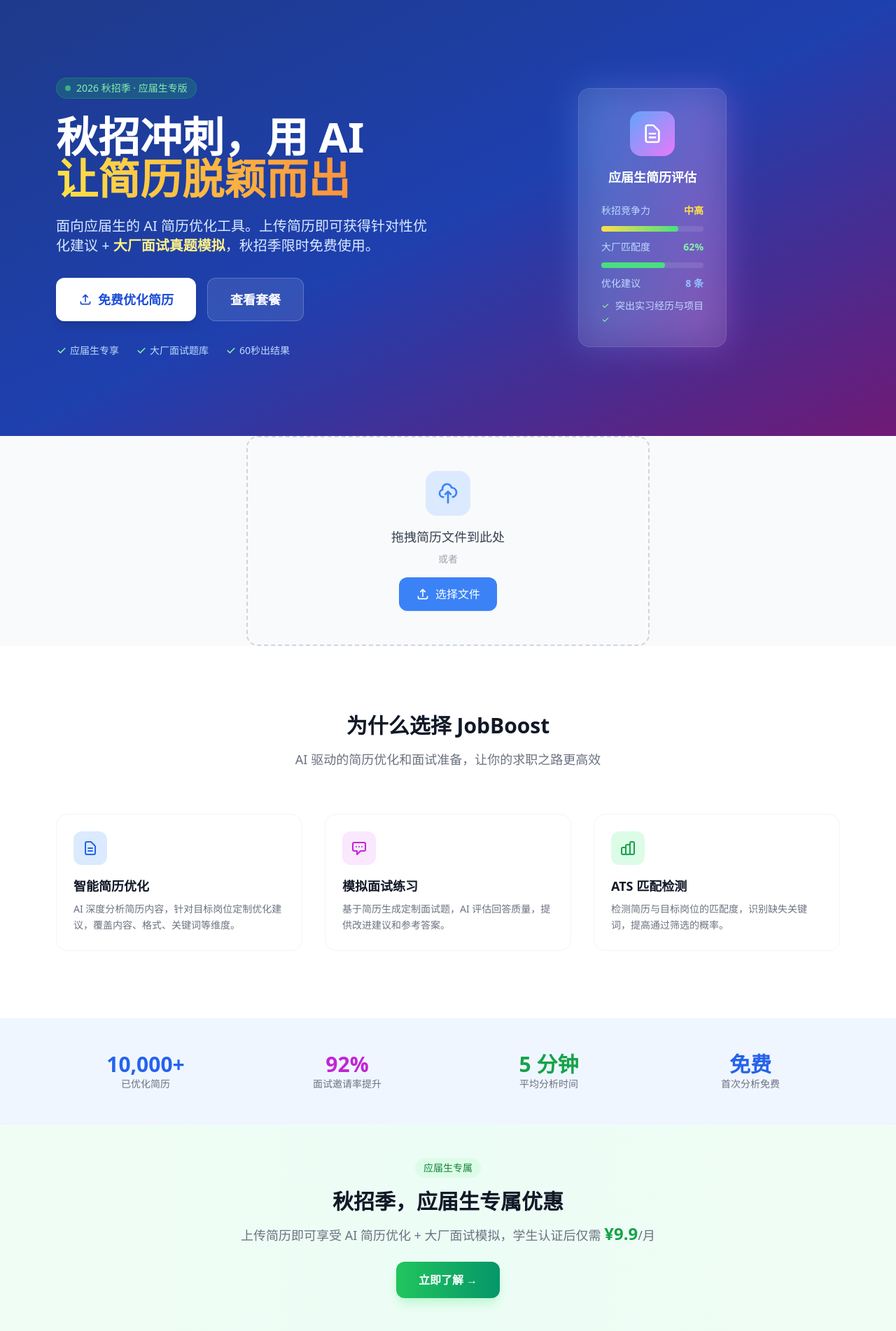
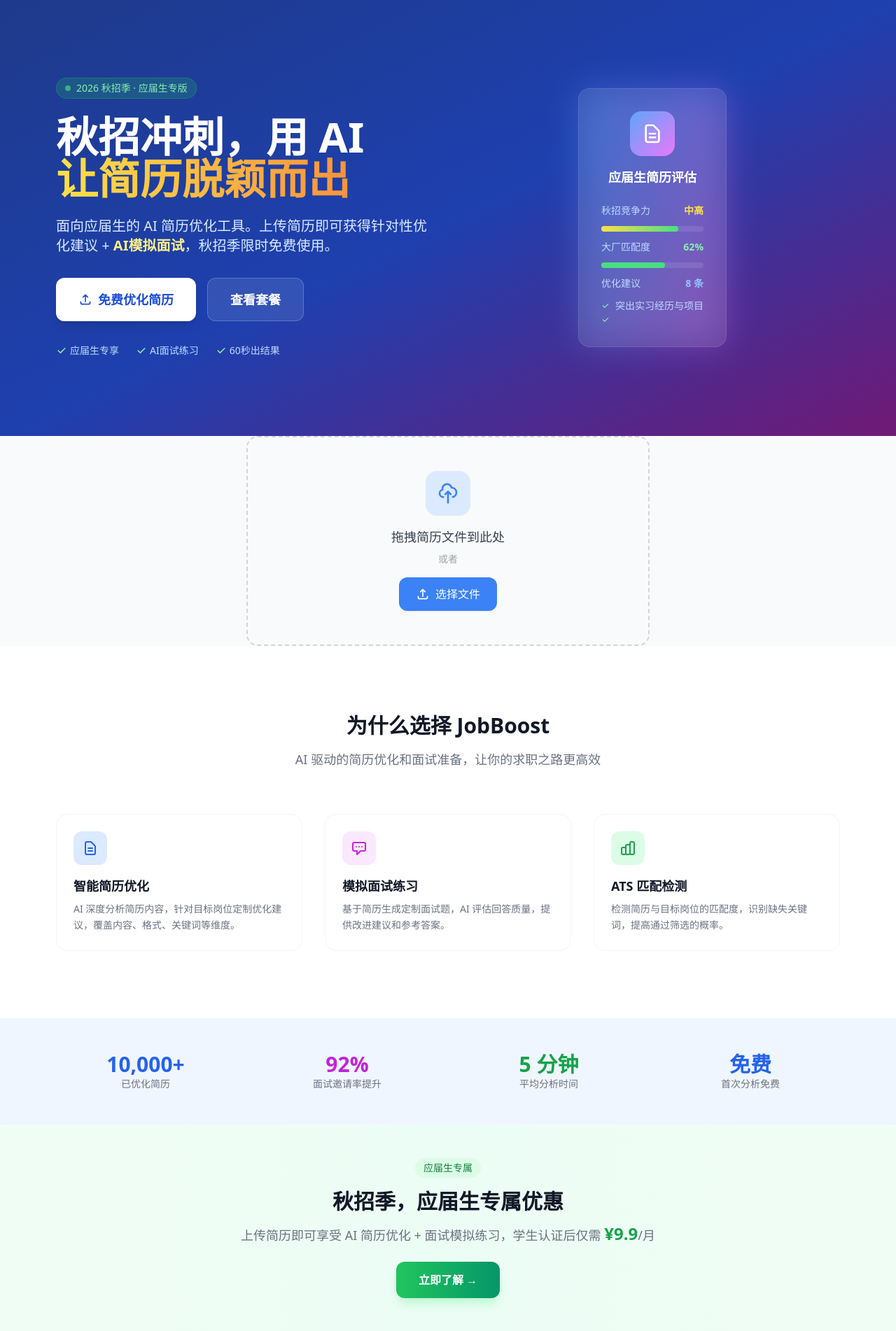
Before and after one commit to hjjdsgcym1001/jobboost, a FastAPI app: page / in a window 1280 px wide. Shown: the part 118-2020 px from the top of the page at 70% size. Run offline with FastAPI, Linux system fonts and the light colour scheme; some libraries are stand-ins or nearby versions.

Commit message:
fix: remove misleading 大厂真题 text, use accurate descriptions

```diff
--- a/frontend/templates/index.html
+++ b/frontend/templates/index.html
@@ -15,7 +15,7 @@
                     <span class="bg-gradient-to-r from-yellow-300 to-orange-400 bg-clip-text text-transparent">让简历脱颖而出</span>
                 </h1>
                 <p class="text-lg md:text-xl text-primary-100 mb-8 leading-relaxed">
-                    面向应届生的 AI 简历优化工具。上传简历即可获得针对性优化建议 + <strong class="text-yellow-200">大厂面试真题模拟</strong>，秋招季限时免费使用。
+                    面向应届生的 AI 简历优化工具。上传简历即可获得针对性优化建议 + <strong class="text-yellow-200">AI模拟面试</strong>，秋招季限时免费使用。
                 </p>
                 <div class="flex flex-col sm:flex-row gap-4">
                     <a href="#upload" class="inline-flex items-center justify-center px-8 py-4 bg-white text-primary-700 font-semibold rounded-xl hover:bg-primary-50 transition shadow-lg text-lg">
@@ -28,7 +28,7 @@
                 </div>
                 <div class="flex items-center space-x-6 mt-8 text-primary-200 text-sm">
                     <span class="flex items-center"><svg class="w-4 h-4 mr-1 text-green-300" fill="currentColor" viewBox="0 0 20 20"><path fill-rule="evenodd" d="M16.707 5.293a1 1 0 010 1.414l-8 8a1 1 0 01-1.414 0l-4-4a1 1 0 011.414-1.414L8 12.586l7.293-7.293a1 1 0 011.414 0z" clip-rule="evenodd"/></svg> 应届生专享</span>
-                    <span class="flex items-center"><svg class="w-4 h-4 mr-1 text-green-300" fill="currentColor" viewBox="0 0 20 20"><path fill-rule="evenodd" d="M16.707 5.293a1 1 0 010 1.414l-8 8a1 1 0 01-1.414 0l-4-4a1 1 0 011.414-1.414L8 12.586l7.293-7.293a1 1 0 011.414 0z" clip-rule="evenodd"/></svg> 大厂面试题库</span>
+                    <span class="flex items-center"><svg class="w-4 h-4 mr-1 text-green-300" fill="currentColor" viewBox="0 0 20 20"><path fill-rule="evenodd" d="M16.707 5.293a1 1 0 010 1.414l-8 8a1 1 0 01-1.414 0l-4-4a1 1 0 011.414-1.414L8 12.586l7.293-7.293a1 1 0 011.414 0z" clip-rule="evenodd"/></svg> AI面试练习</span>
                     <span class="flex items-center"><svg class="w-4 h-4 mr-1 text-green-300" fill="currentColor" viewBox="0 0 20 20"><path fill-rule="evenodd" d="M16.707 5.293a1 1 0 010 1.414l-8 8a1 1 0 01-1.414 0l-4-4a1 1 0 011.414-1.414L8 12.586l7.293-7.293a1 1 0 011.414 0z" clip-rule="evenodd"/></svg> 60秒出结果</span>
                 </div>
             </div>
@@ -159,7 +159,7 @@
     <div class="max-w-4xl mx-auto px-4 text-center">
         <span class="inline-flex items-center px-3 py-1 bg-green-100 text-green-700 rounded-full text-sm font-medium mb-4">应届生专属</span>
         <h2 class="text-3xl font-bold mb-3">秋招季，应届生专属优惠</h2>
-        <p class="text-gray-500 text-lg mb-6 max-w-2xl mx-auto">上传简历即可享受 AI 简历优化 + 大厂面试模拟，学生认证后仅需 <strong class="text-green-600 text-2xl">&yen;9.9</strong>/月</p>
+        <p class="text-gray-500 text-lg mb-6 max-w-2xl mx-auto">上传简历即可享受 AI 简历优化 + 面试模拟练习，学生认证后仅需 <strong class="text-green-600 text-2xl">&yen;9.9</strong>/月</p>
         <a href="/pricing#student-plan" class="inline-flex items-center px-8 py-3.5 bg-gradient-to-r from-green-500 to-emerald-600 text-white font-semibold rounded-xl hover:from-green-600 hover:to-emerald-700 transition shadow-lg shadow-green-200">立即了解 →</a>
     </div>
 </section>
```
